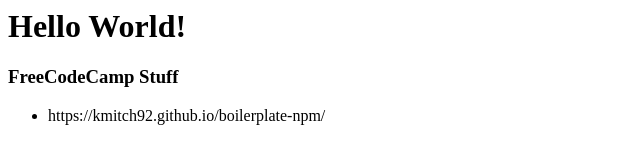
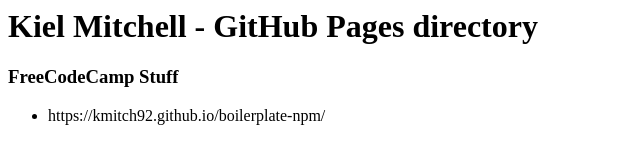
Before and after one commit to kmitch92/kmitch92.github.io, a plain HTML site: page index.html in a window 1280 px wide. Shown: the whole page, without its empty margins (0-640 px from the left). Drawn offline with Linux system fonts and the light colour scheme.

Commit message:
adds proper title

```diff
--- a/index.html
+++ b/index.html
@@ -1,4 +1,4 @@
-<h1>Hello World!</h1>
+<h1>Kiel Mitchell - GitHub Pages directory</h1>
 
 <h3>FreeCodeCamp Stuff</h3>
 <ul>
```
